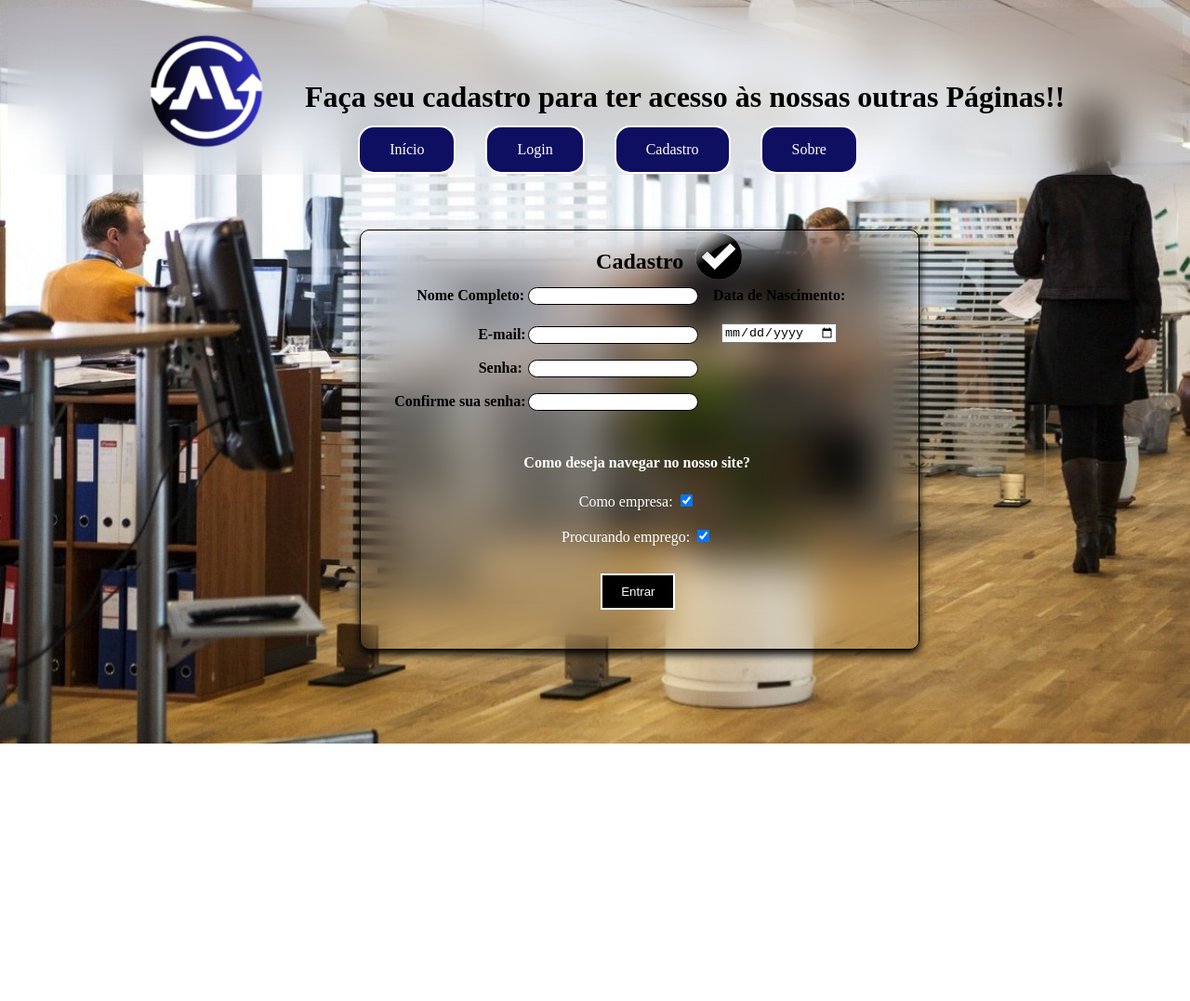
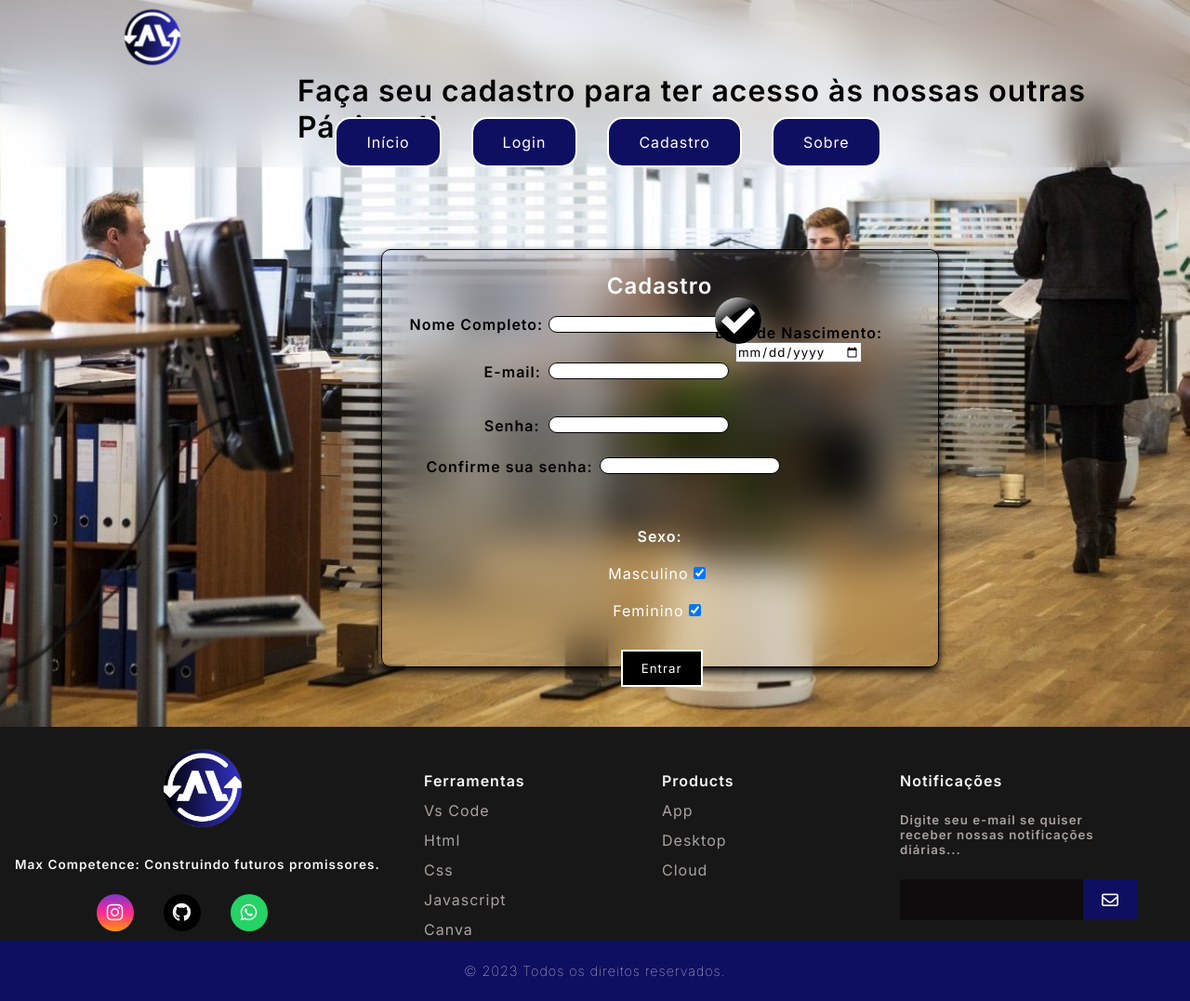
Before and after one commit to pablitosite7/projeto, a plain HTML site: page cadastro.integrador.html in a window 1280 px wide. Shown: the whole page at 93% size. Before the commit the page ends 800 px from the top, so only its background shows below. Drawn offline with Linux system fonts and the light colour scheme.

Commit message:
Add files via upload

```diff
--- a/cadastro.integrador.html
+++ b/cadastro.integrador.html
@@ -8,6 +8,8 @@
     <meta name="viewport" content="width=device-width, initial-scale=1.0">
     <title>Document</title>
     <link rel="stylesheet" href="./css/cadastro.integrador.css">
+    <link rel="stylesheet" href="https://cdnjs.cloudflare.com/ajax/libs/font-awesome/6.4.0/css/all.min.css">
+    <link rel="stylesheet" href="./css/footer.index.css">
 </head>
 
 
@@ -28,60 +30,63 @@
         </div>
     </header>
     <br>
-    <div class="movercd">
+    <div style="margin: 5%;" class="movercd">
         <div class="cadastro">
 
 
 
 
-            <h2>Cadastro</h2>
+            <h2 style="margin: 4%; color: white;">Cadastro</h2>
 
             <form id="cadastroForm" onsubmit="return validarFormulario(event)">
 
                 <label for="Nome">
-                    <h4 style="margin-top: -1%;" class="nome">Nome Completo:</h4>
+                    <h4 style="margin-top: -1.2%; margin-left: 5%;" class="nome">Nome Completo:</h4>
                 </label>
                 <input type="text" id="Nome" name="Nome" required class="inputnome">
 
                 <br><br><br><br>
 
                 <label for="e-mail">
-                    <h4 class="e-mail">E-mail:</h4>
+                    <h4 style="margin-left: 110px" class="e-mail">E-mail:</h4>
                 </label>
                 <input type="email" id="e-mail" name="e-mail" required class="inputmail">
-
+                <div>
                     <label for="Data de nascimento">
                         <h4 class="data">Data de Nascimento:</h4>
                     </label>
                     <input class="inputdate" type="date" id="Data de nascimento" name="Data de nascimento" required>
-
+                </div>
                 <br><br><br><br>
-
+                <div style="margin: 2.2%;">
                     <label for="senha">
-                    <h4 style="margin-top: -6%;" class="senha">Senha:</h4>
+                        <h4 style="margin-top: -6%; margin-left: 97px;" class="senha">Senha:</h4>
                     </label>
                     <input type="password" id="senha" name="senha" required class="inputsenha">
-
+                </div>
                 <br><br><br><br>
 
                 <label for="confirmarSenha">
-                    <h4 class="confirsenha">Confirme sua senha:</h4>
+                    <h4 style="margin-left: 8%;" class="confirsenha">Confirme sua senha:</h4>
                 </label>
-                <input type="password" id="confirmarSenha" name="confirmarSenha" required class="inputconfirm">
+                <input style="margin-left: -65px;" type="password" id="confirmarSenha" name="confirmarSenha" required
+                    class="inputconfirm">
 
-                <h4 class="navegar" style="color: white;">Como deseja navegar no nosso site?</h4>
-                <label class="container">Como empresa:
+                <h4 class="navegar" style="color: white; margin: 3px;">Sexo:</h4>
+                <div style="margin-top: 20px;">
+                    <label class="container">Masculino
                         <input type="checkbox" name="navegacao" value="empresa" checked="checked">
                         <span class="checkmark"></span>
                     </label>
                     <br><br>
-                <label class="container">Procurando emprego:
+                    <label class="container">Feminino
                         <input type="checkbox" name="navegacao" value="emprego" checked="checked">
                         <span class="checkmark"></span>
                     </label>
+                </div>
                 <br><br>
                 <br>
-                <button type="submit" onclick="" class="entrar">Entrar</button>
+                <button style="margin-top: -28px;" type="submit" onclick="" class="entrar">Entrar</button>
             </form>
 
             <script>
@@ -109,9 +114,144 @@
 
 
 
-            <img src="./img/check-mark-297739_640.png" alt="" class="V" width="50" height="50">
+            <img style="margin-top: -68%;" src="./img/check-mark-297739_640.png" alt="" class="V" width="50"
+                height="50">
         </div>
     </div>
+    <footer>
+        <div id="footer_content">
+            <div id="footer_contacts">
+                <img style="margin-left: 23%; margin-top: -13%;" src="img/Meuprojeto.png" width="35%">
+                <h6 style="margin-left: -10%; font-size: 85%; background: transparent; width: 400px;"> Max Competence:
+                    Construindo futuros promissores.</h6>
+
+
+
+
+
+
+
+
+                <div style="margin-left: 12%;" id="footer_social_media">
+                    <a href="#" class="footer-link" id="instagram">
+                        <i class="fa-brands fa-instagram"></i>
+                    </a>
+
+
+
+
+
+
+
+
+                    <a href="#" class="footer-link" id="facebook">
+                        <i class="fa-brands fa-github"></i>
+                    </a>
+
+
+
+
+
+
+
+
+                    <a href="#" class="footer-link" id="whatsapp">
+                        <i class="fa-brands fa-whatsapp"></i>
+                    </a>
+                </div>
+            </div>
+
+
+
+
+
+
+
+
+            <ul class="footer-list">
+                <li>
+                    <h4>Ferramentas</h4>
+                </li>
+                <li>
+                    <a href="#" class="footer-link">Vs Code</a>
+                </li>
+                <li>
+                    <a href="#" class="footer-link">Html</a>
+                </li>
+                <li>
+                    <a href="#" class="footer-link">Css</a>
+                </li>
+                <li>
+                    <a href="#" class="footer-link">Javascript</a>
+                </li>
+                <li>
+                    <a href="#" class="footer-link">Canva</a>
+                </li>
+            </ul>
+            <ul class="footer-list">
+                <li>
+                    <h4>Products</h4>
+                </li>
+                <li>
+                    <a href="#" class="footer-link">App</a>
+                </li>
+                <li>
+                    <a href="#" class="footer-link">Desktop</a>
+                </li>
+                <li>
+                    <a href="#" class="footer-link">Cloud</a>
+                </li>
+            </ul>
+
+
+
+
+
+
+
+
+            <div id="footer_subscribe">
+                <h4>Notificações</h4>
+
+
+
+
+
+
+
+
+                <h5>
+                    Digite seu e-mail se quiser receber nossas notificações diárias...
+                </h5>
+
+
+
+
+
+
+
+
+                <div id="input_group">
+                    <input type="email" id="email">
+                    <button>
+                        <i class="fa-regular fa-envelope"></i>
+                    </button>
+                </div>
+            </div>
+        </div>
+
+
+
+
+
+
+
+
+        <div id="footer_copyright">
+            &#169
+            2023 Todos os direitos reservados.
+        </div>
+    </footer>
 
 
 
```
Also changed, not shown: inicio.html (+0 -131 lines), login.html (+4 -32 lines), sobre.html (added, +24 -0 lines), curriculo.html (line endings or trailing spaces), index.html (line endings or trailing spaces). Lines whose indentation alone changed are shown as unchanged.
